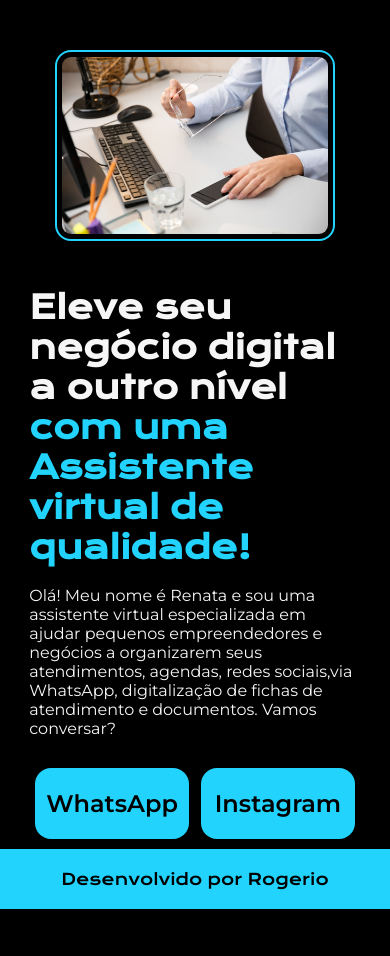
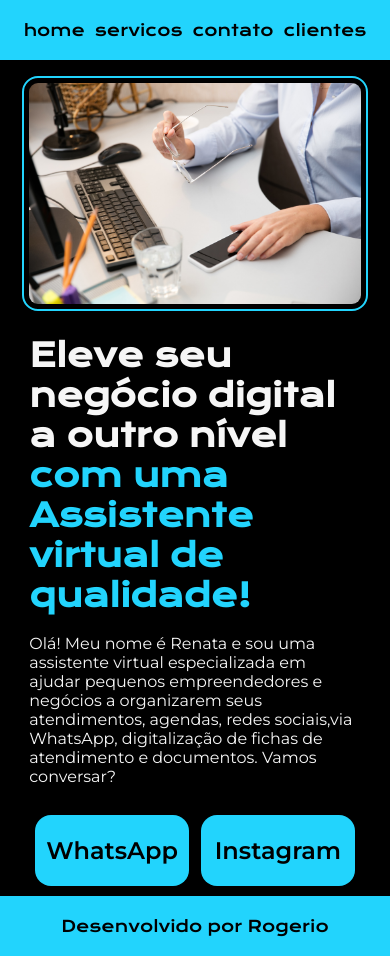
Before and after one commit to RogerCorb/virtual-pernonalitte, a plain HTML site: page index.html in a window 390 px wide. Before the commit the page ends 909 px from the top, so only its background shows below. Drawn offline with nearby package versions, Linux system fonts and the light colour scheme.

Commit message:
criado as paginas secundarias

```diff
--- a/index.html
+++ b/index.html
@@ -10,14 +10,14 @@
     <body>
 
         <header class="cabecalho">
-            <!--
+
             <nav class="cabecalho_navegacao">
-                <a class="cabecalho_navegacao_opcao" href="">home</a>
-                <a class="cabecalho_navegacao_opcao" href="">servicos</a>
-                <a class="cabecalho_navegacao_opcao" href="">contato</a>
-                <a class="cabecalho_navegacao_opcao" href="">clientes</a>
+                <a class="cabecalho_navegacao_opcao" href="index.html">home</a>
+                <a class="cabecalho_navegacao_opcao" href="servicos.html">servicos</a>
+                <a class="cabecalho_navegacao_opcao" href="contato.html">contato</a>
+                <a class="cabecalho_navegacao_opcao" href="clientes.html">clientes</a>
             </nav>
-            -->
+
         </header>
 
         <main class="apresentacao">
@@ -36,6 +36,7 @@
             </section>
             <img class="apresentacao_foto"  src="assets/trabalho-remoto-em-casa-local-de-trabalho-em-home-office-com-pc-dispositivos-e-gadgets.jpg" alt="Foto mulher trabalhando no computador">
         </main>
+
         <footer class="footerpage">
             <p class="footerpageparagrafo">Desenvolvido por Rogerio</p>
         </footer>
--- a/styles/style.css
+++ b/styles/style.css
@@ -14,14 +14,13 @@
 margin: 0;
 padding: 0;
 
- /*informo que as classes filhas devem respeitar o limite do box*/
 }
 
 body {
     box-sizing: border-box;
     height: auto;
     width: auto;
-    display: flex;          /* utilizando flex  */
+    display: flex;
     flex-direction: column;
     justify-content: center;
     align-items: center;
@@ -31,32 +30,36 @@ body {
 
 .cabecalho {
     display: flex;
-    justify-content: center;
+    justify-content:space-between;
+    text-align:end;
     width:100%;
-    margin:5px;
+    margin-bottom: 1rem;
     padding: 20px;
-    /*
     background-color: var(--secondary-color);
-    color: var(--terciary-color);
     cursor: pointer;
-    font-family: var(--font-familione);
-    font-weight: 400;
-    */
+
 }
 
 .cabecalho_navegacao {
     width:100%;
     justify-content: center;
+
 }
 
 .cabecalho_navegacao_opcao{
+    width:auto;
     text-decoration: none;
+    margin:2px;
+    padding: 8px;
+    border-radius: 16PX;
+    font-family: var(--font-familione);
+    color: var(--terciary-color);
+    font-weight: 400;
 }
 
 .titulo-destaque {
     color: var(--secondary-color);
 }
-
 
 .apresentacao {
     width:auto;
@@ -120,7 +123,6 @@ a:hover {
 
 .footerpage {
     width:100%;
-    justify-content: center;
     padding: 20px;
     background-color: var(--secondary-color);
     color: var(--terciary-color) ;
@@ -131,15 +133,33 @@ a:hover {
 
 @media screen and (max-width: 1000px) {
 
+
+    .cabecalho {
+        width:100%;
+        text-align: center;
+
+    }
+
+
+    .cabecalho_navegacao_opcao{
+        width: auto;
+        margin:1px;
+        padding: 2px;
+        border-radius: 16px;
+        justify-content: space-between;
+
+    }
+
     .apresentacao {
-        width: auto;
+        width: 100%;
         flex-direction: column-reverse;
-        margin:0;
+        align-items: center;
+        margin:0% 0%;
+        gap:1.5rem;
     }
 
     .apresentacao_foto {
         padding: 5px ;
-        width: 68%;
+        width: 85%;
     }
-
 }
```
Also changed, not shown: clientes.html (added, +29 -0 lines), contato.html (added, +29 -0 lines), servicos.html (added, +29 -0 lines).
